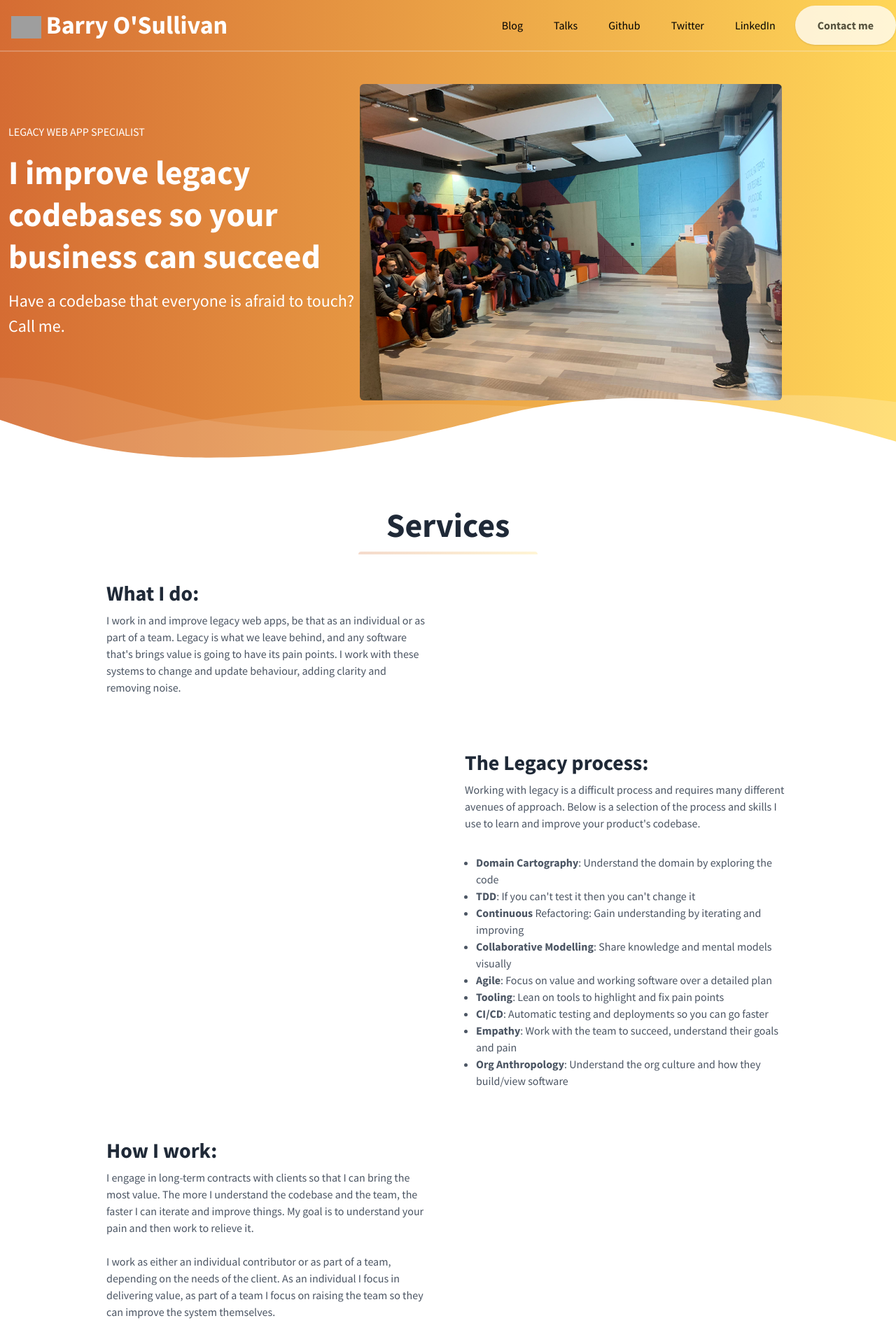
After one commit to barryosull/barryosull.com-lfs, a PHP site: template slim/views/home.php in a window 1280 px wide. The commit adds this page. Shown: the top 1920 px of the page at 70% size. Run offline with PHP 8.4, Linux system fonts and the light colour scheme; the template is opened without the code that fills it, so the values that code supplies are empty; grey boxes are pictures that could not be loaded.

Commit message:
First draft of the new homepage and template

```diff
--- a/slim/HomeController.php
+++ b/slim/HomeController.php
@@ -10,12 +10,9 @@ class HomeController
 {
     public function handle(RequestInterface $request, ResponseInterface $response, array $args): ResponseInterface
     {
-        $contentRepository = new ContentRepository();
         $renderer = new Renderer();
 
-        $page = $contentRepository->fetchPage('home');
-
-        $body = $renderer->render("page", ['page'=>$page, "uri" => strval($request->getUri())]);
+        $body = $renderer->render("home", ["uri" => strval($request->getUri())]);
 
         $response->getBody()->write($body);
 
--- /dev/null
+++ b/slim/views/home.php
@@ -0,0 +1,378 @@
+<!DOCTYPE html>
+<html lang="en">
+<head>
+    <meta charset="UTF-8" />
+    <meta name="viewport" content="width=device-width, initial-scale=1.0" />
+    <meta http-equiv="X-UA-Compatible" content="ie=edge" />
+    <title>
+        Barry O'Sullivan: Legacy Web App Specialist
+    </title>
+    <meta name="description" content="" />
+    <meta name="keywords" content="" />
+    <meta name="author" content="" />
+    <link rel="stylesheet" href="https://unpkg.com/tailwindcss/dist/tailwind.min.css" />
+    <!--Replace with your tailwind.css once created-->
+    <link href="https://fonts.googleapis.com/css?family=Source+Sans+Pro:400,700" rel="stylesheet" />
+    <!-- Define your gradient here - use online tools to find a gradient matching your branding-->
+    <style>
+        .gradient {
+            background: linear-gradient(90deg, #d56c33 0%, #ffd658 100%);
+        }
+    </style>
+</head>
+<body class="leading-normal tracking-normal text-white gradient" style="font-family: 'Source Sans Pro', sans-serif;">
+<!--Nav-->
+<nav id="header" class="fixed w-full z-30 top-0 text-white">
+    <div class="w-full container mx-auto flex flex-wrap items-center justify-between mt-0 py-2">
+        <div class="pl-4 flex items-center">
+            <a class="toggleColour text-white no-underline hover:no-underline font-bold text-2xl lg:text-4xl" href="/">
+                <img alt="logo" class="h-8 fill-current inline" src="https://static.thenounproject.com/png/3331774-200.png"/>
+                Barry O'Sullivan
+            </a>
+        </div>
+        <div class="block lg:hidden pr-4">
+            <button id="nav-toggle" class="flex items-center p-1 text-pink-800 hover:text-gray-900 focus:outline-none focus:shadow-outline transform transition hover:scale-105 duration-300 ease-in-out">
+                <svg class="fill-current h-6 w-6" viewBox="0 0 20 20" xmlns="http://www.w3.org/2000/svg">
+                    <title>Menu</title>
+                    <path d="M0 3h20v2H0V3zm0 6h20v2H0V9zm0 6h20v2H0v-2z" />
+                </svg>
+            </button>
+        </div>
+        <div class="w-full flex-grow lg:flex lg:items-center lg:w-auto hidden mt-2 lg:mt-0 bg-white lg:bg-transparent text-black p-4 lg:p-0 z-20" id="nav-content">
+            <ul class="list-reset lg:flex justify-end flex-1 items-center">
+                <li class="mr-3">
+                    <a class="inline-block text-black no-underline hover:text-gray-800 hover:text-underline py-2 px-4" href="/blog">Blog</a>
+                </li>
+                <li class="mr-3">
+                    <a class="inline-block text-black no-underline hover:text-gray-800 hover:text-underline py-2 px-4" href="/talks">Talks</a>
+                </li>
+                <li class="mr-3">
+                    <a class="inline-block text-black no-underline hover:text-gray-800 hover:text-underline py-2 px-4" href="https://github.com/barryosull">Github</a>
+                </li>
+                <li class="mr-3">
+                    <a class="inline-block text-black no-underline hover:text-gray-800 hover:text-underline py-2 px-4" href="https://twitter.com/barryosull">Twitter</a>
+                </li>
+                <li class="mr-3">
+                    <a class="inline-block text-black no-underline hover:text-gray-800 hover:text-underline py-2 px-4" href="https://www.linkedin.com/in/barryosu/">LinkedIn</a>
+                </li>
+            </ul>
+            <button
+                id="navAction"
+                class="mx-auto lg:mx-0 hover:underline bg-white text-gray-800 font-bold rounded-full mt-4 lg:mt-0 py-4 px-8 shadow opacity-75 focus:outline-none focus:shadow-outline transform transition hover:scale-105 duration-300 ease-in-out"
+            >
+                Contact me
+            </button>
+        </div>
+    </div>
+    <hr class="border-b border-gray-100 opacity-25 my-0 py-0" />
+</nav>
+<!--Hero-->
+<div class="pt-24">
+    <div class="container px-3 mx-auto flex flex-wrap flex-col md:flex-row items-center">
+        <!--Left Col-->
+        <div class="flex flex-col w-full md:w-2/5 justify-center items-start text-center md:text-left">
+            <p class="uppercase tracking-loose w-full">Legacy Web App Specialist</p>
+            <h1 class="my-4 text-5xl font-bold leading-tight">
+                I improve legacy codebases so your business can succeed
+            </h1>
+            <p class="leading-normal text-2xl mb-8">
+                Have a codebase that everyone is afraid to touch? Call me.
+            </p>
+        </div>
+        <!--Right Col-->
+        <div class="w-full md:w-3/5 py-6 text-center">
+            <img alt="speaking" class="w-full md:w-4/5 z-50 rounded-md" src="/images/speaking.jpeg" />
+        </div>
+    </div>
+</div>
+<div class="relative -mt-12 lg:-mt-24">
+    <svg viewBox="0 0 1428 174" version="1.1" xmlns="http://www.w3.org/2000/svg" xmlns:xlink="http://www.w3.org/1999/xlink">
+        <g stroke="none" stroke-width="1" fill="none" fill-rule="evenodd">
+            <g transform="translate(-2.000000, 44.000000)" fill="#FFFFFF" fill-rule="nonzero">
+                <path d="M0,0 C90.7283404,0.927527913 147.912752,27.187927 291.910178,59.9119003 C387.908462,81.7278826 543.605069,89.334785 759,82.7326078 C469.336065,156.254352 216.336065,153.6679 0,74.9732496" opacity="0.100000001"></path>
+                <path
+                    d="M100,104.708498 C277.413333,72.2345949 426.147877,52.5246657 546.203633,45.5787101 C666.259389,38.6327546 810.524845,41.7979068 979,55.0741668 C931.069965,56.122511 810.303266,74.8455141 616.699903,111.243176 C423.096539,147.640838 250.863238,145.462612 100,104.708498 Z"
+                    opacity="0.100000001"
+                ></path>
+                <path d="M1046,51.6521276 C1130.83045,29.328812 1279.08318,17.607883 1439,40.1656806 L1439,120 C1271.17211,77.9435312 1140.17211,55.1609071 1046,51.6521276 Z" id="Path-4" opacity="0.200000003"></path>
+            </g>
+            <g transform="translate(-4.000000, 76.000000)" fill="#FFFFFF" fill-rule="nonzero">
+                <path
+                    d="M0.457,34.035 C57.086,53.198 98.208,65.809 123.822,71.865 C181.454,85.495 234.295,90.29 272.033,93.459 C311.355,96.759 396.635,95.801 461.025,91.663 C486.76,90.01 518.727,86.372 556.926,80.752 C595.747,74.596 622.372,70.008 636.799,66.991 C663.913,61.324 712.501,49.503 727.605,46.128 C780.47,34.317 818.839,22.532 856.324,15.904 C922.689,4.169 955.676,2.522 1011.185,0.432 C1060.705,1.477 1097.39,3.129 1121.236,5.387 C1161.703,9.219 1208.621,17.821 1235.4,22.304 C1285.855,30.748 1354.351,47.432 1440.886,72.354 L1441.191,104.352 L1.121,104.031 L0.457,34.035 Z"
+                ></path>
+            </g>
+        </g>
+    </svg>
+</div>
+<section class="bg-white border-b py-8">
+    <div class="container max-w-5xl mx-auto m-8">
+        <h1 class="w-full my-2 text-5xl font-bold leading-tight text-center text-gray-800">
+             Services
+        </h1>
+        <div class="w-full mb-4">
+            <div class="h-1 mx-auto gradient w-64 opacity-25 my-0 py-0 rounded-t"></div>
+        </div>
+
+        <div class="flex flex-wrap">
+            <div class="w-5/6 sm:w-1/2 p-6">
+                <h3 class="text-3xl text-gray-800 font-bold leading-none mb-3">
+                    What I do:
+                </h3>
+                <p class="text-gray-600 mb-8">
+                    I work in and improve legacy web apps, be that as an individual or as part of a team. Legacy is what we leave behind, and any software that's brings value is going to have its pain points. I work with these systems to change and update behaviour, adding clarity and removing noise.
+                </p>
+            </div>
+            <div class="w-full sm:w-1/2 p-6">
+
+            </div>
+        </div>
+
+        <div class="flex flex-wrap">
+            <div class="w-full sm:w-1/2 p-6">
+
+            </div>
+            <div class="w-5/6 sm:w-1/2 p-6">
+                <h3 class="text-3xl text-gray-800 font-bold leading-none mb-3">
+                    The Legacy process:
+                </h3>
+                <p class="text-gray-600 mb-8">
+                    Working with legacy is a difficult process and requires many different avenues of approach. Below is a selection of the process and skills I use to learn and improve your product's codebase.
+                <ul class="text-gray-600 list-disc pl-4">
+                    <li><b>Domain Cartography</b>: Understand the domain by exploring the code</li>
+                    <li><b>TDD</b>: If you can't test it then you can't change it</li>
+                    <li><b>Continuous</b> Refactoring: Gain understanding by iterating and improving</li>
+                    <li><b>Collaborative Modelling</b>: Share knowledge and mental models visually</li>
+                    <li><b>Agile</b>: Focus on value and working software over a detailed plan</li>
+                    <li><b>Tooling</b>: Lean on tools to highlight and fix pain points</li>
+                    <li><b>CI/CD</b>: Automatic testing and deployments so you can go faster</li>
+                    <li><b>Empathy</b>: Work with the team to succeed, understand their goals and pain</li>
+                    <li><b>Org Anthropology</b>: Understand the org culture and how they build/view software</li>
+                </ul>
+                </p>
+            </div>
+        </div>
+
+        <div class="flex flex-wrap flex-col-reverse sm:flex-row">
+            <div class="w-full sm:w-1/2 p-6 mt-6">
+                <div class="align-middle">
+                    <h3 class="text-3xl text-gray-800 font-bold leading-none mb-3">
+                        How I work:
+                    </h3>
+                    <p class="text-gray-600 mb-8">
+                        I engage in long-term contracts with clients so that I can bring the most value. The more I understand the codebase and the team, the faster I can iterate and improve things. My goal is to understand your pain and then work to relieve it.<br><br>
+                        I work as either an individual contributor or as part of a team, depending on the needs of the client. As an individual I focus in delivering value, as part of a team I focus on raising the team so they can improve the system themselves.
+                    </p>
+                </div>
+            </div>
+            <div class="w-full sm:w-1/2 p-6 mt-6">
+
+            </div>
+        </div>
+
+        <div class="flex flex-wrap">
+            <div class="w-full sm:w-1/2 p-6">
+
+            </div>
+            <div class="w-5/6 sm:w-1/2 p-6">
+                <h3 class="text-3xl text-gray-800 font-bold leading-none mb-3">
+                    Technologies:
+                </h3>
+                <p class="text-gray-600 mb-8">
+                    I primarily work in legacy PHP codebases, but I'm also skilled in improving Javascript systems and can get comfortable in most programming languages fairly quickly. Messy code takes common shapes based on the paradigms of the language, once you understand those you're set to succeed.
+                </p>
+            </div>
+        </div>
+    </div>
+</section>
+<section class="bg-white border-b py-8">
+    <div class="container mx-auto flex flex-wrap pt-4 pb-12">
+        <h1 class="w-full my-2 text-5xl font-bold leading-tight text-center text-gray-800">
+            Clients
+        </h1>
+        <div class="w-full mb-4">
+            <div class="h-1 mx-auto gradient w-64 opacity-25 my-0 py-0 rounded-t"></div>
+        </div>
+        <div class="w-full md:w-1/3 p-6 flex flex-col flex-grow flex-shrink">
+            <div class="flex-1 bg-white rounded-t rounded-b-none overflow-hidden shadow">
+                <a href="https://www.thejournal.ie" class="flex flex-wrap no-underline hover:no-underline">
+                    <div class="w-full font-bold text-xl text-gray-800 px-6 mt-6">
+                        <img class="h-8 fill-current inline rounded-m" src="https://c3.thejournal.ie/media/2012/04/512-390x285.png" alt="daft logo"/>
+                        The Journal.ie
+                    </div>
+                    <p class="w-full text-gray-600 text-xs md:text-sm px-6 mt-3">
+                        Ireland's number one online news platform.
+                    </p>
+                    <p class="text-gray-800 text-base pt-6  px-6 mb-5">
+                        Lead the team in a large scale redesign of the product, working with design, management and development to improve their 11yr old codebase. Ensured the team had the skills they needed to succeed.
+                    </p>
+                </a>
+            </div>
+        </div>
+        <div class="w-full md:w-1/3 p-6 flex flex-col flex-grow flex-shrink">
+            <div class="flex-1 bg-white rounded-t rounded-b-none overflow-hidden shadow">
+                <a href="https://www.daft.ie" class="flex flex-wrap no-underline hover:no-underline">
+                    <div class="w-full font-bold text-xl text-gray-800 px-6 mt-6">
+                        <img class="h-8 fill-current inline rounded-m" src="https://media.glassdoor.com/sqll/696506/daft-media-squarelogo-1432797646889.png" alt="daft logo"/>
+                        Daft.ie
+                    </div>
+                    <p class="w-full text-gray-600 text-xs md:text-sm px-6 mt-3">
+                        Daft.ie is Ireland's No.1 Property website and app.
+                    </p>
+                    <p class="text-gray-800 text-base pt-6  px-6 mb-5">
+                        Made significant improvements to their custom IAM system, improving security and customer experience. Worked closely with the team, offering training in legacy system management and development processes.
+                    </p>
+                </a>
+            </div>
+        </div>
+        <div class="w-full md:w-1/3 p-6 flex flex-col flex-grow flex-shrink">
+            <div class="flex-1 bg-white rounded-t rounded-b-none overflow-hidden shadow">
+                <a href="https://www.adverts.ie" class="flex flex-wrap no-underline hover:no-underline">
+                    <div class="w-full font-bold text-xl text-gray-800 px-6 mt-6">
+                        <img class="h-8 fill-current inline rounded-m" src="https://pbs.twimg.com/profile_images/964096143306166273/BGZaEMvZ_400x400.jpg" alt="adverts logo"/>
+                        Adverts.ie
+                    </div>
+                    <p class="w-full text-gray-600 text-xs md:text-sm px-6 mt-3">
+                        Ireland's digital marketplace, with over 1 million users millions of products placed and sold.
+                    </p>
+                    <p class="text-gray-800 text-base pt-6 px-6 mb-5">
+                        Designed and implemented a cross platform upsell process between platforms, resulting in >50% increase in revenue. Single handedly managed their SCA migration, restructuring their entire payment process with zero downtime.
+                    </p>
+                </a>
+            </div>
+        </div>
+    </div>
+</section>
+
+<!-- Change the colour #f8fafc to match the previous section colour -->
+<svg class="wave-top" viewBox="0 0 1439 147" version="1.1" xmlns="http://www.w3.org/2000/svg" xmlns:xlink="http://www.w3.org/1999/xlink">
+    <g stroke="none" stroke-width="1" fill="none" fill-rule="evenodd">
+        <g transform="translate(-1.000000, -14.000000)" fill-rule="nonzero">
+            <g class="wave" fill="#f8fafc">
+                <path
+                    d="M1440,84 C1383.555,64.3 1342.555,51.3 1317,45 C1259.5,30.824 1206.707,25.526 1169,22 C1129.711,18.326 1044.426,18.475 980,22 C954.25,23.409 922.25,26.742 884,32 C845.122,37.787 818.455,42.121 804,45 C776.833,50.41 728.136,61.77 713,65 C660.023,76.309 621.544,87.729 584,94 C517.525,105.104 484.525,106.438 429,108 C379.49,106.484 342.823,104.484 319,102 C278.571,97.783 231.737,88.736 205,84 C154.629,75.076 86.296,57.743 0,32 L0,0 L1440,0 L1440,84 Z"
+                ></path>
+            </g>
+            <g transform="translate(1.000000, 15.000000)" fill="#FFFFFF">
+                <g transform="translate(719.500000, 68.500000) rotate(-180.000000) translate(-719.500000, -68.500000) ">
+                    <path d="M0,0 C90.7283404,0.927527913 147.912752,27.187927 291.910178,59.9119003 C387.908462,81.7278826 543.605069,89.334785 759,82.7326078 C469.336065,156.254352 216.336065,153.6679 0,74.9732496" opacity="0.100000001"></path>
+                    <path
+                        d="M100,104.708498 C277.413333,72.2345949 426.147877,52.5246657 546.203633,45.5787101 C666.259389,38.6327546 810.524845,41.7979068 979,55.0741668 C931.069965,56.122511 810.303266,74.8455141 616.699903,111.243176 C423.096539,147.640838 250.863238,145.462612 100,104.708498 Z"
+                        opacity="0.100000001"
+                    ></path>
+                    <path d="M1046,51.6521276 C1130.83045,29.328812 1279.08318,17.607883 1439,40.1656806 L1439,120 C1271.17211,77.9435312 1140.17211,55.1609071 1046,51.6521276 Z" opacity="0.200000003"></path>
+                </g>
+            </g>
+        </g>
+    </g>
+</svg>
+<section class="container mx-auto text-center py-6 mb-12">
+    <h1 class="w-full my-2 text-5xl font-bold leading-tight text-center text-white">
+        Expert help
+    </h1>
+    <div class="w-full mb-4">
+        <div class="h-1 mx-auto bg-white w-1/6 opacity-25 my-0 py-0 rounded-t"></div>
+    </div>
+    <h3 class="my-4 text-3xl leading-tight">
+        Have a codebase that everyone is afraid to touch?
+    </h3>
+    <button class="mx-auto lg:mx-0 hover:underline bg-white text-gray-800 font-bold rounded-full my-6 py-4 px-8 shadow-lg focus:outline-none focus:shadow-outline transform transition hover:scale-105 duration-300 ease-in-out">
+        Contact Me
+    </button>
+</section>
+<!--Footer-->
+<footer class="bg-white">
+    <div class="container mx-auto px-8">
+        <div class="w-full flex flex-col md:flex-row py-6">
+            <div class="flex-3 mb-6 text-black">
+                <a class="text-pink-600 no-underline hover:no-underline font-bold text-2xl lg:text-4xl" href="/">
+                    <img alt="logo" class="h-8 fill-current inline" src="https://static.thenounproject.com/png/3331774-200.png"/>
+                    Barry O'Sullivan
+                </a>
+            </div>
+        </div>
+    </div>
+</footer>
+
+<script>
+    var scrollpos = window.scrollY;
+    var header = document.getElementById("header");
+    var navcontent = document.getElementById("nav-content");
+    var navaction = document.getElementById("navAction");
+    var brandname = document.getElementById("brandname");
+    var toToggle = document.querySelectorAll(".toggleColour");
+
+    document.addEventListener("scroll", function () {
+        /*Apply classes for slide in bar*/
+        scrollpos = window.scrollY;
+
+        if (scrollpos > 10) {
+            header.classList.add("bg-white");
+            navaction.classList.remove("bg-white");
+            navaction.classList.add("gradient");
+            navaction.classList.remove("text-gray-800");
+            navaction.classList.add("text-white");
+            //Use to switch toggleColour colours
+            for (var i = 0; i < toToggle.length; i++) {
+                toToggle[i].classList.add("text-gray-800");
+                toToggle[i].classList.remove("text-white");
+            }
+            header.classList.add("shadow");
+            navcontent.classList.remove("bg-gray-100");
+            navcontent.classList.add("bg-white");
+        } else {
+            header.classList.remove("bg-white");
+            navaction.classList.remove("gradient");
+            navaction.classList.add("bg-white");
+            navaction.classList.remove("text-white");
+            navaction.classList.add("text-gray-800");
+            //Use to switch toggleColour colours
+            for (var i = 0; i < toToggle.length; i++) {
+                toToggle[i].classList.add("text-white");
+                toToggle[i].classList.remove("text-gray-800");
+            }
+
+            header.classList.remove("shadow");
+            navcontent.classList.remove("bg-white");
+            navcontent.classList.add("bg-gray-100");
+        }
+    });
+</script>
+<script>
+
+    var navMenuDiv = document.getElementById("nav-content");
+    var navMenu = document.getElementById("nav-toggle");
+
+    document.onclick = toggleMenu;
+
+    function toggleMenu(e) {
+        var target = (e && e.target) || (event && event.srcElement);
+
+        if (checkParent(target, navMenuDiv)) {
+            return;
+        }
+
+        if (checkParent(target, navMenu)) {
+            if (navMenuDiv.classList.contains("hidden")) {
+                navMenuDiv.classList.remove("hidden");
+            } else {
+                navMenuDiv.classList.add("hidden");
+            }
+            return;
+        }
+
+        navMenuDiv.classList.add("hidden");
+    }
+
+    function checkParent(t, elm) {
+        while (t.parentNode) {
+            if (t === elm) {
+                return true;
+            }
+            t = t.parentNode;
+        }
+        return false;
+    }
+
+</script>
+</body>
+</html>
```
Also changed, not shown: contents/articles/2017-05-01-traits-are-shite.md (+2 -2 lines), scripts/build.php (+10 -8 lines), README.md, public/images/speaking.jpeg (added).
